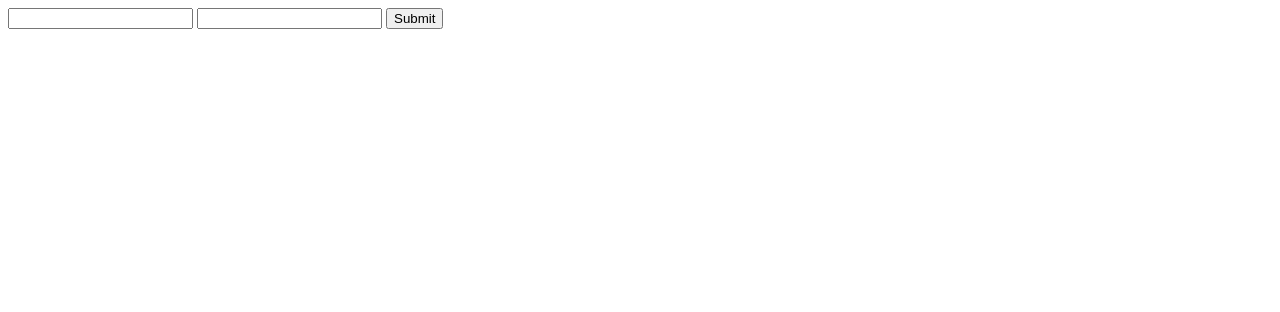
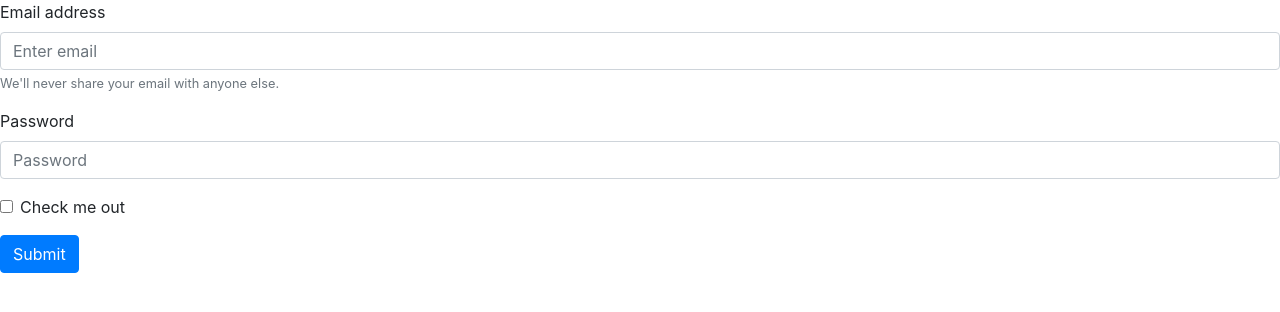
Before and after one commit to doktorfrasunek/cwiczenia, a plain HTML site: page index.html in a window 1280 px wide. Drawn offline with nearby package versions, Linux system fonts and the light colour scheme.

Commit message:
bootstrap

```diff
--- a/index.html
+++ b/index.html
@@ -1,11 +1,26 @@
 <html>
   <head>
+      <link rel="stylesheet" href="https://stackpath.bootstrapcdn.com/bootstrap/4.3.1/css/bootstrap.min.css" integrity="sha384-ggOyR0iXCbMQv3Xipma34MD+dH/1fQ784/j6cY/iJTQUOhcWr7x9JvoRxT2MZw1T" crossorigin="anonymous">
+      <script src="https://code.jquery.com/jquery-3.3.1.slim.min.js" integrity="sha384-q8i/X+965DzO0rT7abK41JStQIAqVgRVzpbzo5smXKp4YfRvH+8abtTE1Pi6jizo" crossorigin="anonymous"></script>
+    <script src="https://cdnjs.cloudflare.com/ajax/libs/popper.js/1.14.7/umd/popper.min.js" integrity="sha384-UO2eT0CpHqdSJQ6hJty5KVphtPhzWj9WO1clHTMGa3JDZwrnQq4sF86dIHNDz0W1" crossorigin="anonymous"></script>
+    <script src="https://stackpath.bootstrapcdn.com/bootstrap/4.3.1/js/bootstrap.min.js" integrity="sha384-JjSmVgyd0p3pXB1rRibZUAYoIIy6OrQ6VrjIEaFf/nJGzIxFDsf4x0xIM+B07jRM" crossorigin="anonymous"></script>
   </head>
   <body>
-    <form>
-    <input type='text' name='login'></input>
-    <input type='password' name='password'></input>
-    <input type='submit'></input>
+    <form action=''>
+    <div class="form-group">
+    <label for="exampleInputEmail1">Email address</label>
+    <input type="email" class="form-control" id="exampleInputEmail1" aria-describedby="emailHelp" placeholder="Enter email">
+    <small id="emailHelp" class="form-text text-muted">We'll never share your email with anyone else.</small>
+  </div>
+  <div class="form-group">
+    <label for="exampleInputPassword1">Password</label>
+    <input type="password" class="form-control" id="exampleInputPassword1" placeholder="Password">
+  </div>
+  <div class="form-group form-check">
+    <input type="checkbox" class="form-check-input" id="exampleCheck1">
+    <label class="form-check-label" for="exampleCheck1">Check me out</label>
+  </div>
+  <button type="submit" class="btn btn-primary">Submit</button>
     </form>
   </body>
 </html>
```
Also changed, not shown: index.txt (added).
